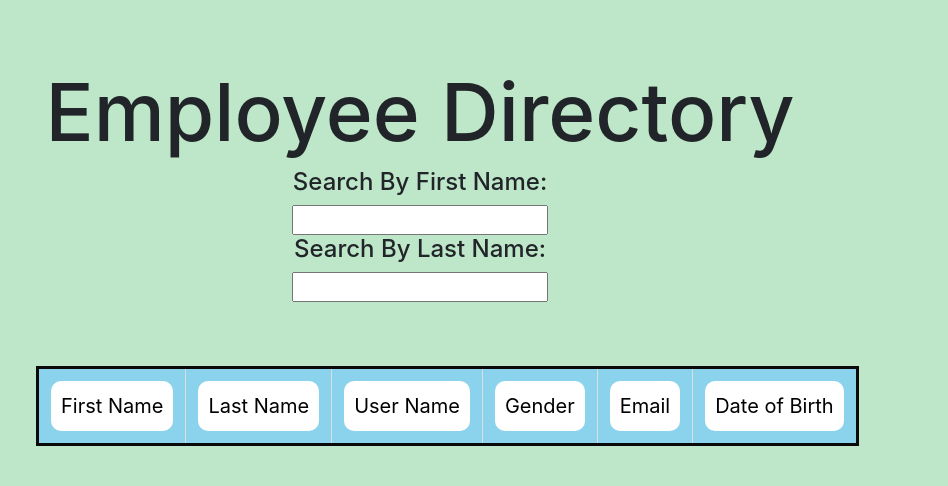
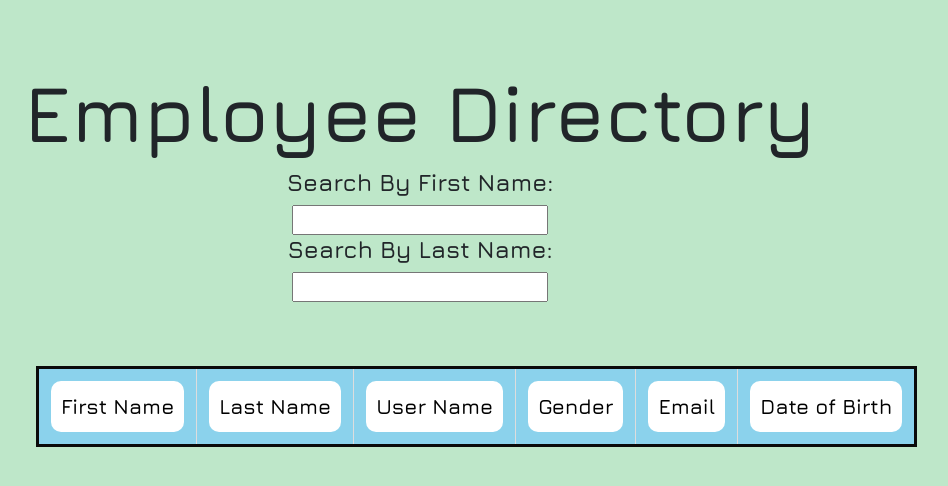
Before and after one commit to agomez99/employee_directory_react, a React (Create React App) app: page / in a window 1280 px wide. Shown: the top 486 px of the page, without its empty margins (220-1168 px from the left). Built offline with nearby package versions, Linux system fonts and the light colour scheme; no server answers.

Commit message:
font change

```diff
--- a/public/index.html
+++ b/public/index.html
@@ -4,6 +4,7 @@
     <meta charset="utf-8" />
     <link rel="icon" href="%PUBLIC_URL%/employee.ico" />
     <link rel="stylesheet" href="https://cdnjs.cloudflare.com/ajax/libs/twitter-bootstrap/4.0.0/css/bootstrap.min.css"/>
+    <link href="https://fonts.googleapis.com/css2?family=Jura:wght@600&display=swap" rel="stylesheet">
     <script src="https://ajax.googleapis.com/ajax/libs/jquery/3.5.1/jquery.min.js"></script>
     <meta name="viewport" content="width=device-width, initial-scale=1" />
     <meta name="theme-color" content="#000000" />
--- a/src/components/Header.css
+++ b/src/components/Header.css
@@ -1,3 +1,4 @@
 h1{
     font-size: 80px;
+    font-family: 'Jura', sans-serif;
 }
--- a/src/components/Header.js
+++ b/src/components/Header.js
@@ -1,7 +1,7 @@
 import React from 'react';
 import "./Header.css";
 function Header() {
-  // used as the navbar for the site.
+
   return (
     <div className="emp-header">
       <h1>Employee Directory</h1>
--- a/src/components/Search.css
+++ b/src/components/Search.css
@@ -0,0 +1,3 @@
+h4{
+    font-family: 'Jura', sans-serif;
+}
--- a/src/components/Search.js
+++ b/src/components/Search.js
@@ -1,7 +1,6 @@
 import React, {useState, useContext} from 'react';
 import { EmployeeContext } from './EmployeeContext.js';
 import "./Search.css";
-import Button from "./Button";
 
 function Search() {
   const [search, setSearch] = useState("");
--- a/src/components/Table.css
+++ b/src/components/Table.css
@@ -6,13 +6,14 @@
 
 thead{
     background-color: #8bd2ec;
-    font-weight: bold;
-    font-size:20px;
+    font-size:21px;
+    font-family: 'Jura', sans-serif;
 }
 
 tbody {
     text-align: center;
-    font-size:18px;
+    font-size:15px;
+    font-family: 'Jura', sans-serif;
 
 }
 
```
